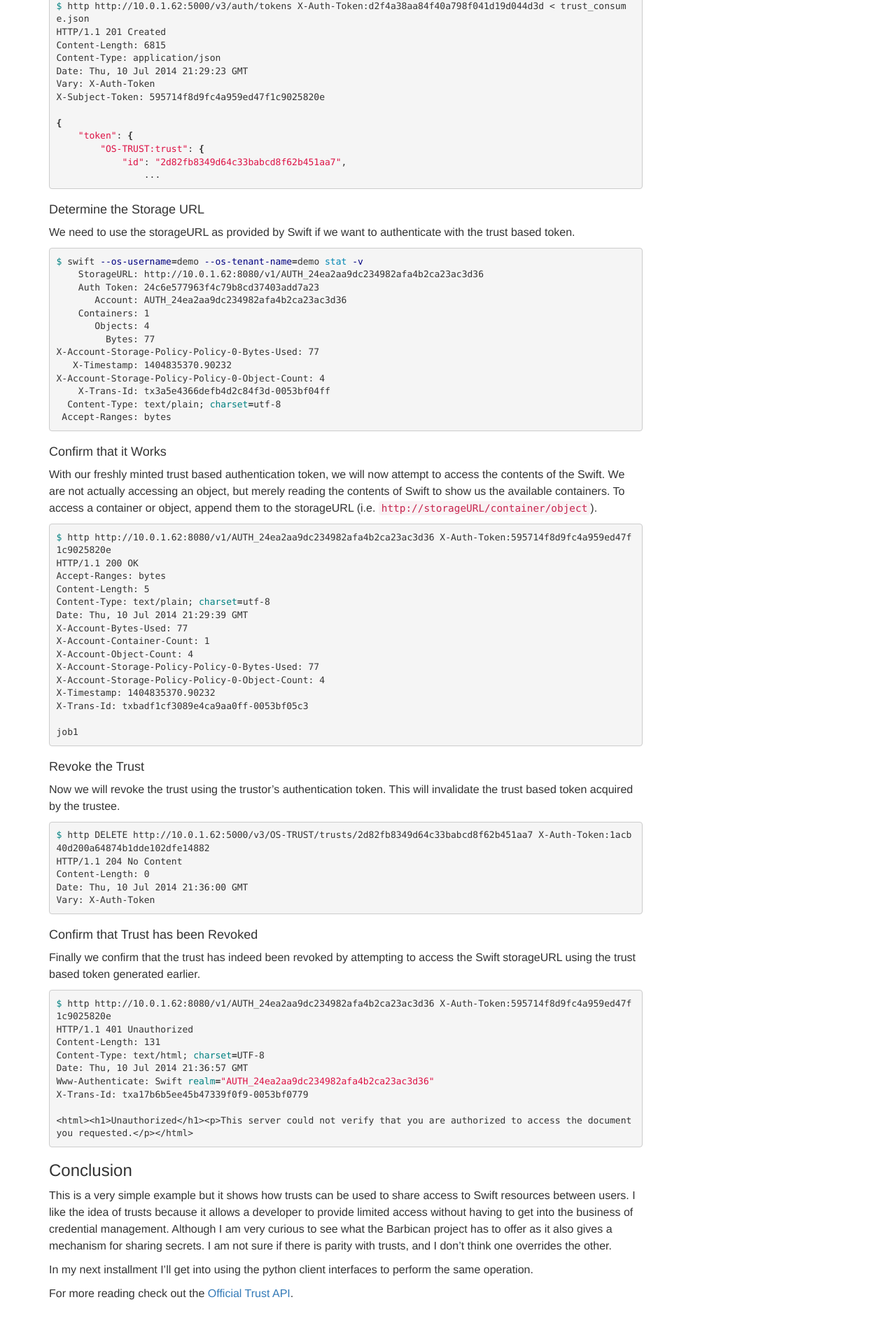
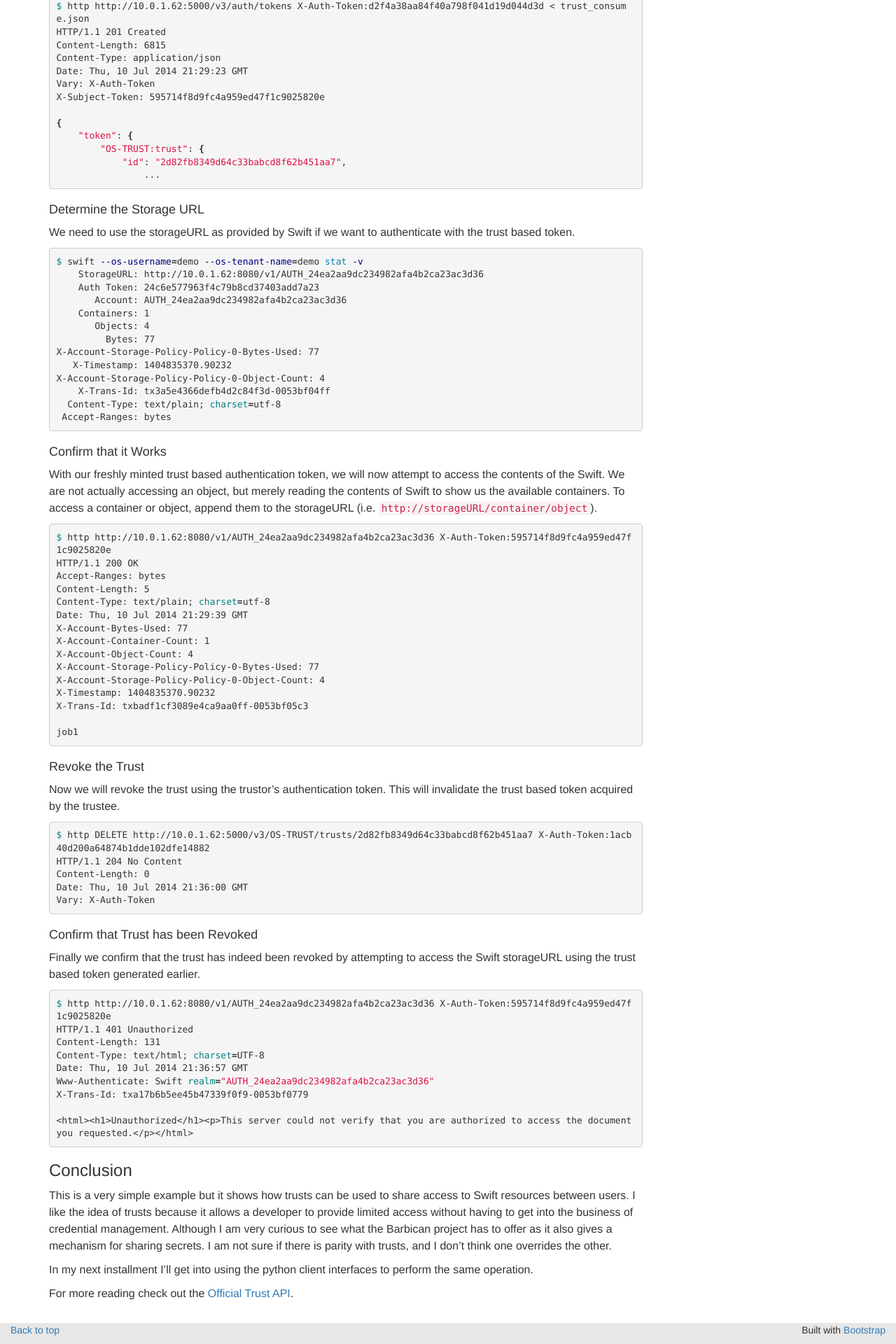
Before and after one commit to elmiko/elmiko.github.io, a Jekyll site: the page built from index.html, in a window 1280 px wide. Shown: the part 4393-6313 px from the top of the page at 70% size. Built offline with Jekyll 4.4.1, drawn with Linux system fonts in a browser that asks for light colours; nearby versions of some CDN libraries; Markdown is read by kramdown in place of the engine named in the settings; the list of posts is cut into pages by our own code; before the commit the page ends 6263 px from its top, so only the background shows below that.

Commit message:
adding a footer

```diff
--- a/_layouts/default.html
+++ b/_layouts/default.html
@@ -62,6 +62,17 @@
   </div>
 </div>
 
+<div class="container-fluid footer">
+  <div class="row">
+    <div class="col-md-2">
+  <p><a href="#">Back to top</a></p>
+    </div>
+    <div class="col-md-10 text-right">
+      <p>Built with <a href="https://getbootstrap.com">Bootstrap</a></p>
+    </div>
+  </div>
+</div>
+
 <!-- JQuery -->
 <script src="https://ajax.googleapis.com/ajax/libs/jquery/1.11.1/jquery.min.js"></script>
 <!-- Bootstrap -->
--- a/css/custom.css
+++ b/css/custom.css
@@ -6,3 +6,8 @@
 pre {
     margin-bottom: 20px;
 }
+
+.footer {
+    margin-top: 20px;
+    background-color: #e7e7e7;
+}
```
